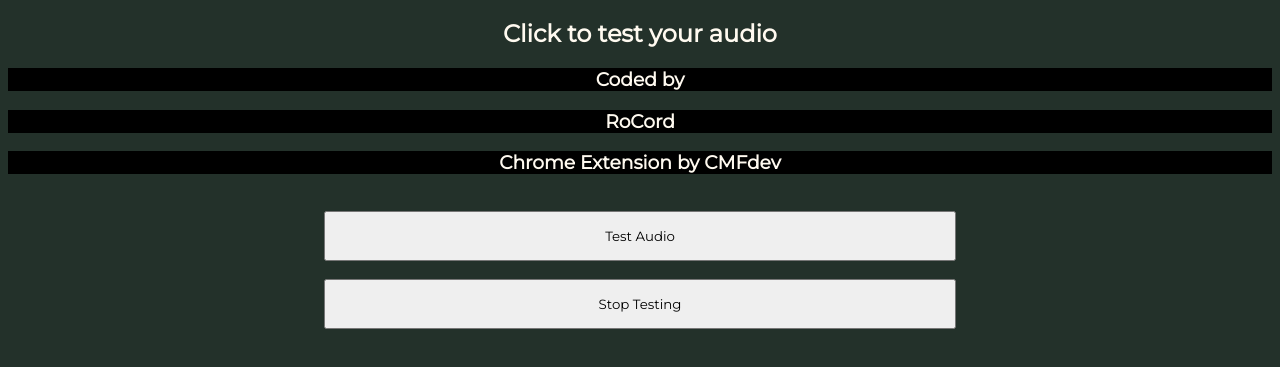
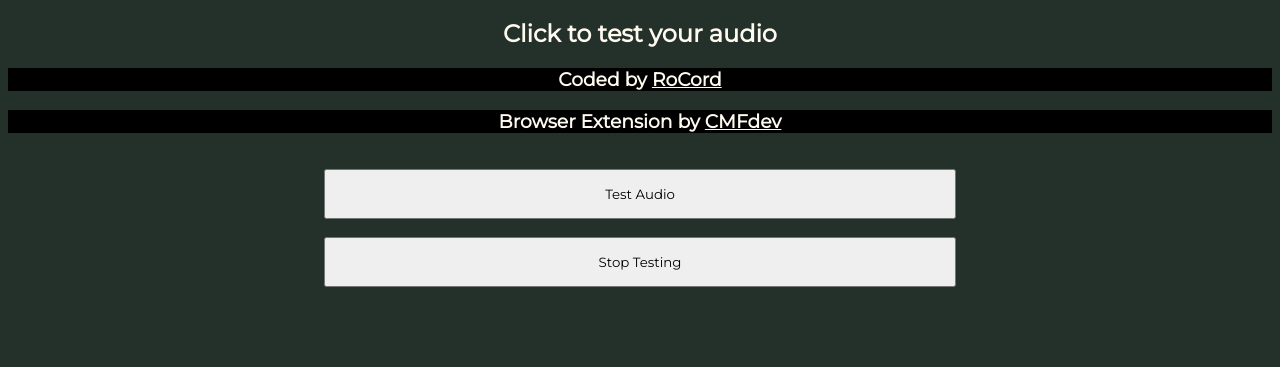
Before and after one commit to CMFdev-1/speakertestectension, a plain HTML site: page index.html in a window 1280 px wide. Shown: the part 63-430 px from the top of the page. Drawn offline with Linux system fonts and the light colour scheme.

Commit message:
Update index.html

```diff
--- a/index.html
+++ b/index.html
@@ -23,13 +23,18 @@ body {
         color: #FFFFFF;
         font-family: Arial, Helvetica, sans-serif;
     }
+.links {
+    color: floralwhite;
+    font-family: "Montserrat", bold;
+  }
 </style>
 </head>
 <html>
     <body>
         <center><h1 class="title">Speaker Test</h1>
         <h2 class="title">Click to test your audio</h2>
-            <h3 class="title">Coded by</h3><h3 class="title" href="http://rocord.cf">RoCord   </h3><h3 class="title">Chrome Extension by CMFdev</h3>
+            <h3 class="title">Coded by <a class="links" href="http://rocord.cf">RoCord</a></h3>
+            <h3 class="title">Browser Extension by <a class="links" href="http://cmfdev.cf">CMFdev</a></h3>
         <br>
         <button class="malwbtn" onclick="testnoise.play()">Test Audio</button>
         <br>
```
